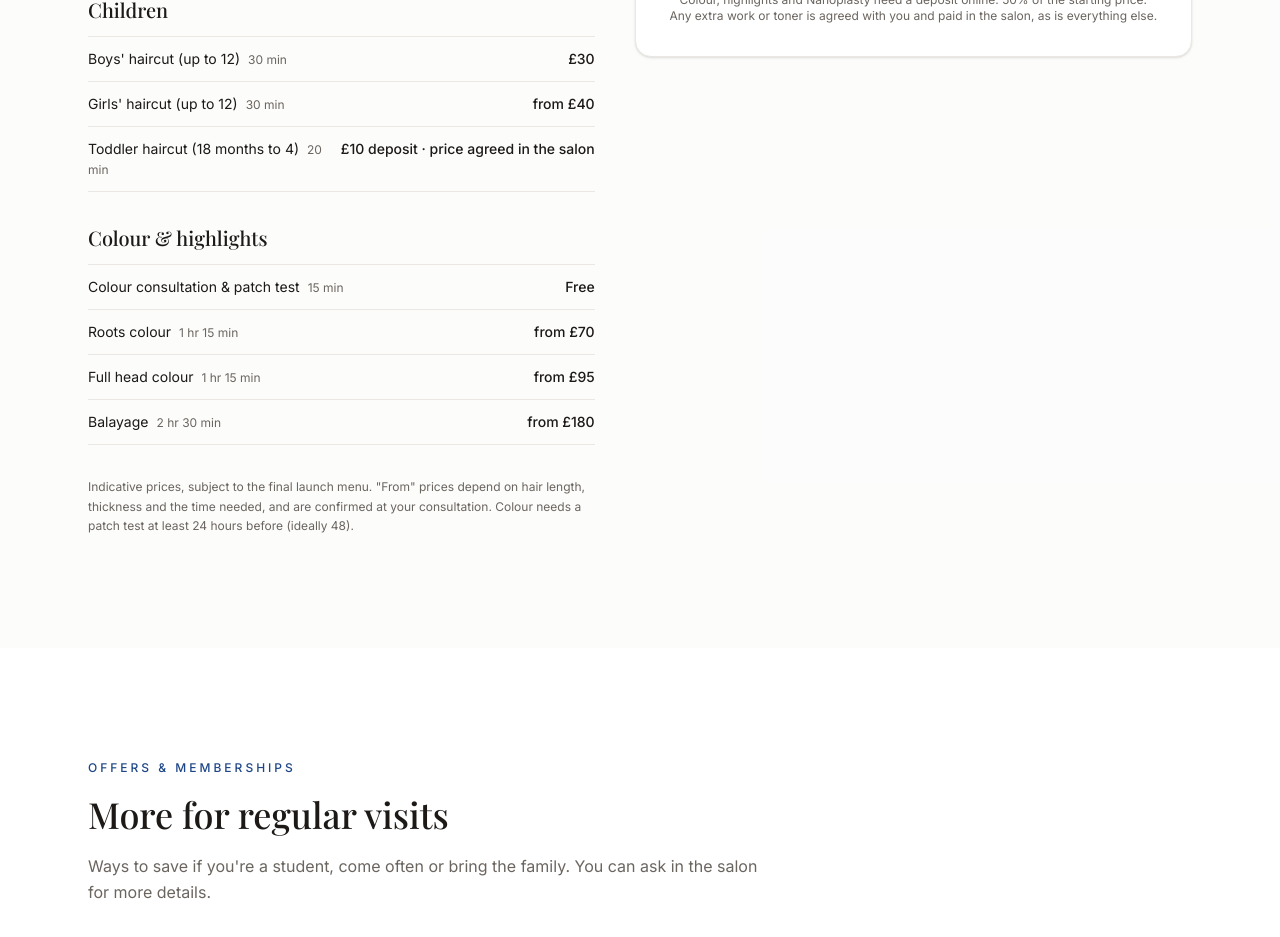
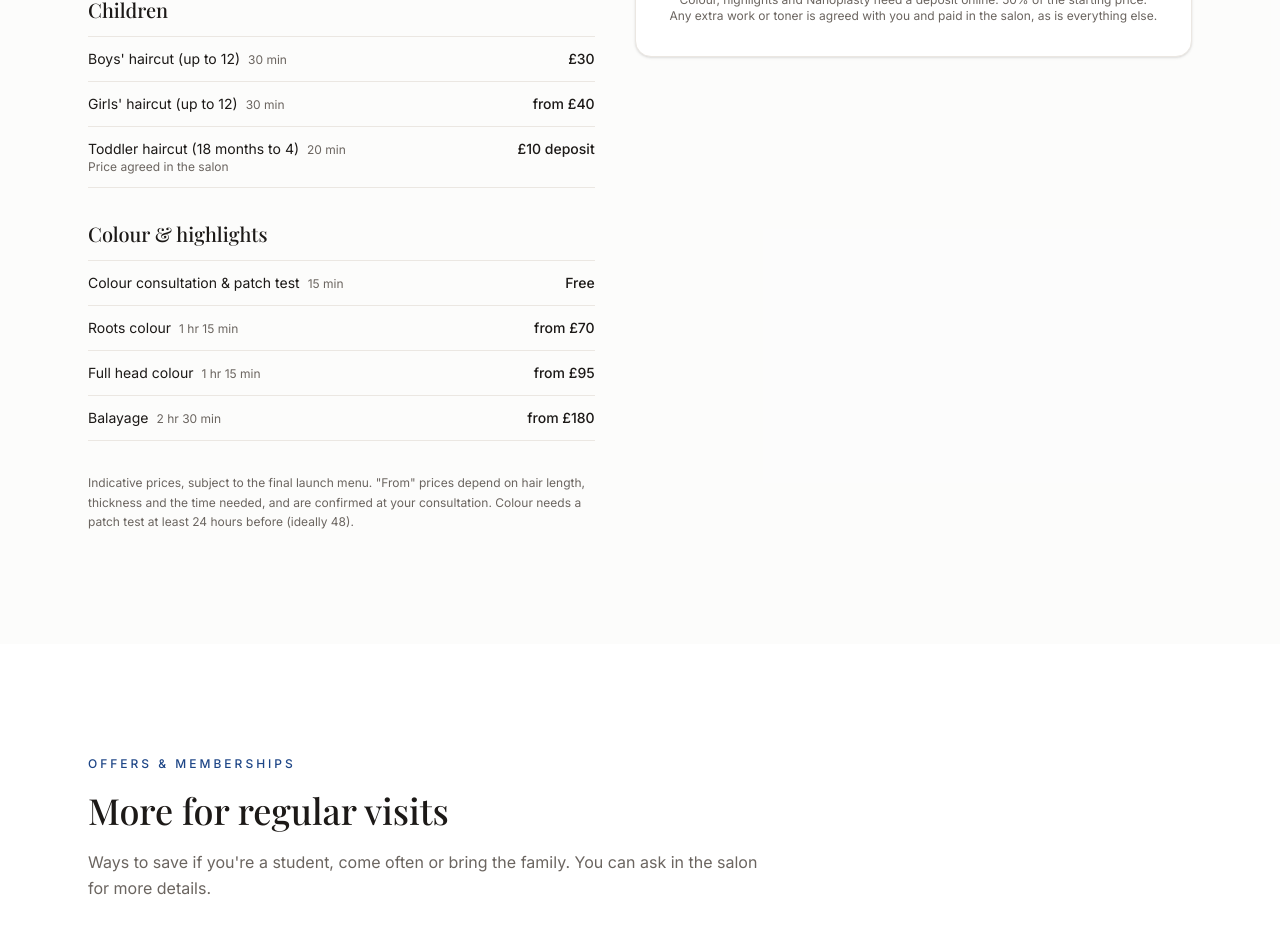
Before and after one commit to stuart-thorn/svetlana-salon, a React (Vite) app in the folder apps/web/: page / in a window 1280 px wide. Shown: the part 2820-3757 px from the top of the page. Built offline with nearby package versions, Linux system fonts and the light colour scheme; no server answers; a web font is replaced by a local one.

Commit message:
Home price list: the toddler haircut shows "£10 deposit" with "Price agreed in the salon" under its name, so the name isn't squeezed; durations keep each number with its unit (non-breaking space)

```diff
--- a/apps/web/src/components/Bookings.tsx
+++ b/apps/web/src/components/Bookings.tsx
@@ -1,4 +1,4 @@
-import { catalog, formatDuration, formatServicePrice } from "@salon/booking";
+import { catalog, formatDuration, formatPrice, formatServicePrice } from "@salon/booking";
 import { hoursNote, isPrelaunch, prelaunchNote } from "../data/content";
 import clippers from "../assets/clippers.jpg";
 import { Link } from "../router";
@@ -34,8 +34,11 @@ export default function Bookings() {
                         <span>
                           {s.name}
                           <span className="ml-2 text-xs text-muted">{formatDuration(s.durationMin)}</span>
+                          {s.priceAgreed && <span className="block text-xs text-muted">Price agreed in the salon</span>}
                         </span>
-                        <span className="shrink-0 font-medium">{formatServicePrice(s)}</span>
+                        <span className="shrink-0 font-medium">
+                          {s.priceAgreed ? `${formatPrice(s.price)} deposit` : formatServicePrice(s)}
+                        </span>
                       </li>
                     ))}
                 </ul>
--- a/packages/booking/src/utils.ts
+++ b/packages/booking/src/utils.ts
@@ -27,8 +27,9 @@ export const timeToMinutes = (t: ClockTime): number => {
 export const formatDuration = (min: number): string => {
   const h = Math.floor(min / 60);
   const m = min % 60;
-  if (!h) return `${m} min`;
-  return m ? `${h} hr ${m} min` : `${h} hr`;
+  // A non-breaking space keeps each number with its unit ("20 min" never wraps between them).
+  if (!h) return `${m}\u00a0min`;
+  return m ? `${h}\u00a0hr ${m}\u00a0min` : `${h}\u00a0hr`;
 };
 
 /** "£65", or "£92.50" when there are pence. */
```
